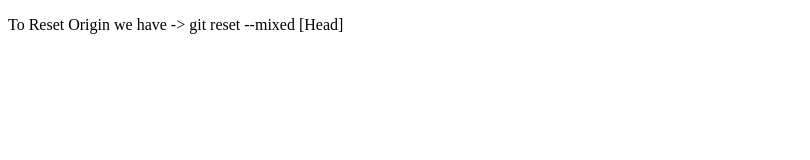
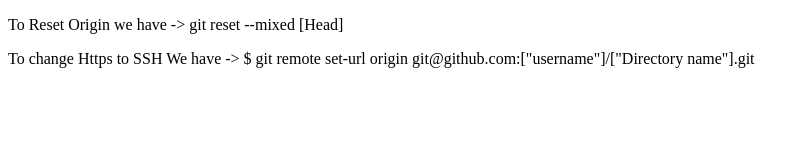
Before and after one commit to abhishekwacky/gitPractice, a plain HTML site: page tricks.html in a window 1280 px wide. Shown: the whole page, without its empty margins (0-810 px from the left). Drawn offline with Linux system fonts and the light colour scheme.

Commit message:
New Shortcuts Added

```diff
--- a/tricks.html
+++ b/tricks.html
@@ -10,6 +10,8 @@
 
 <body>
     <p>To Reset Origin we have -> git reset --mixed [Head]</p>
+    <p> To change Https to SSH We have -> $ git remote set-url origin git@github.com:["username"]/["Directory name"].git
+    </p>
 </body>
 
 </html>
```
